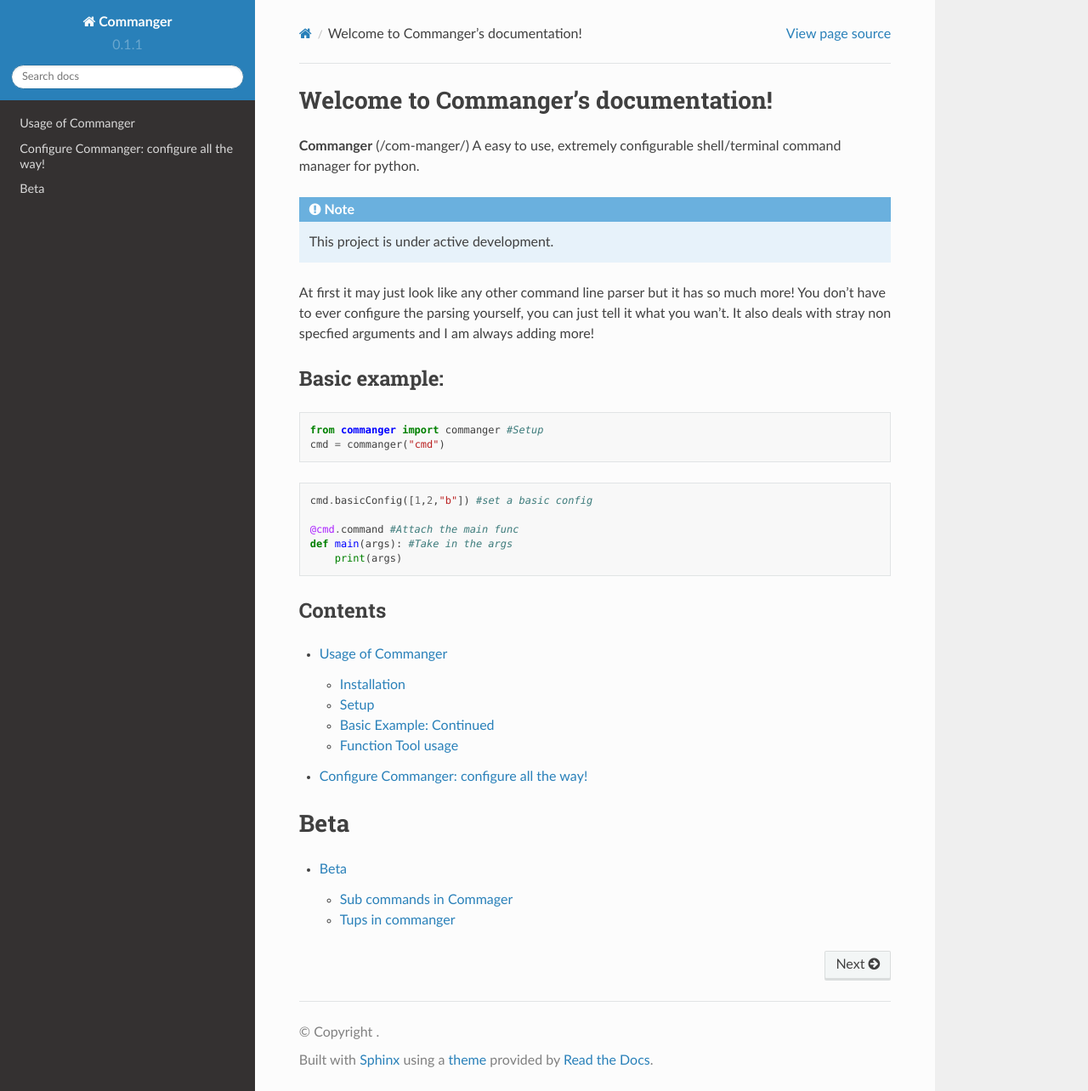
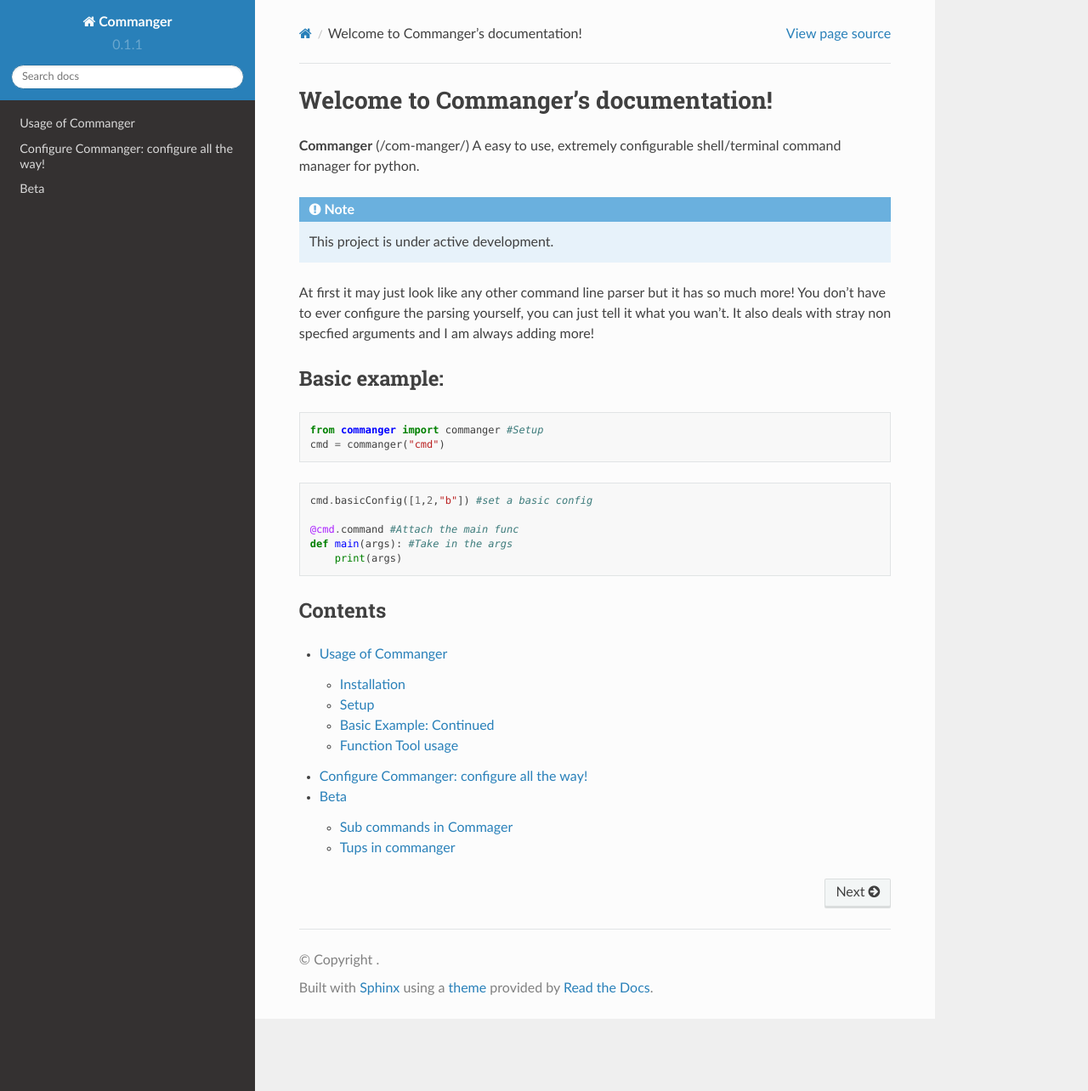
Before and after one commit to thatrandomperson5/commanger-docs, a Sphinx documentation site: the page built from docs/source/index.rst, in a window 1280 px wide and 1284 px high. Shown: the whole window at 85% size. Built offline with Sphinx 7.4.7 and the Read the Docs theme 2.0.0, drawn with Linux system fonts in a browser that asks for light colours.

Commit message:
Update index.rst

```diff
--- a/docs/source/index.rst
+++ b/docs/source/index.rst
@@ -43,10 +43,4 @@
 
    usage
    configure
-
-
-Beta
-=====
-.. toctree::
-
    beta
```
